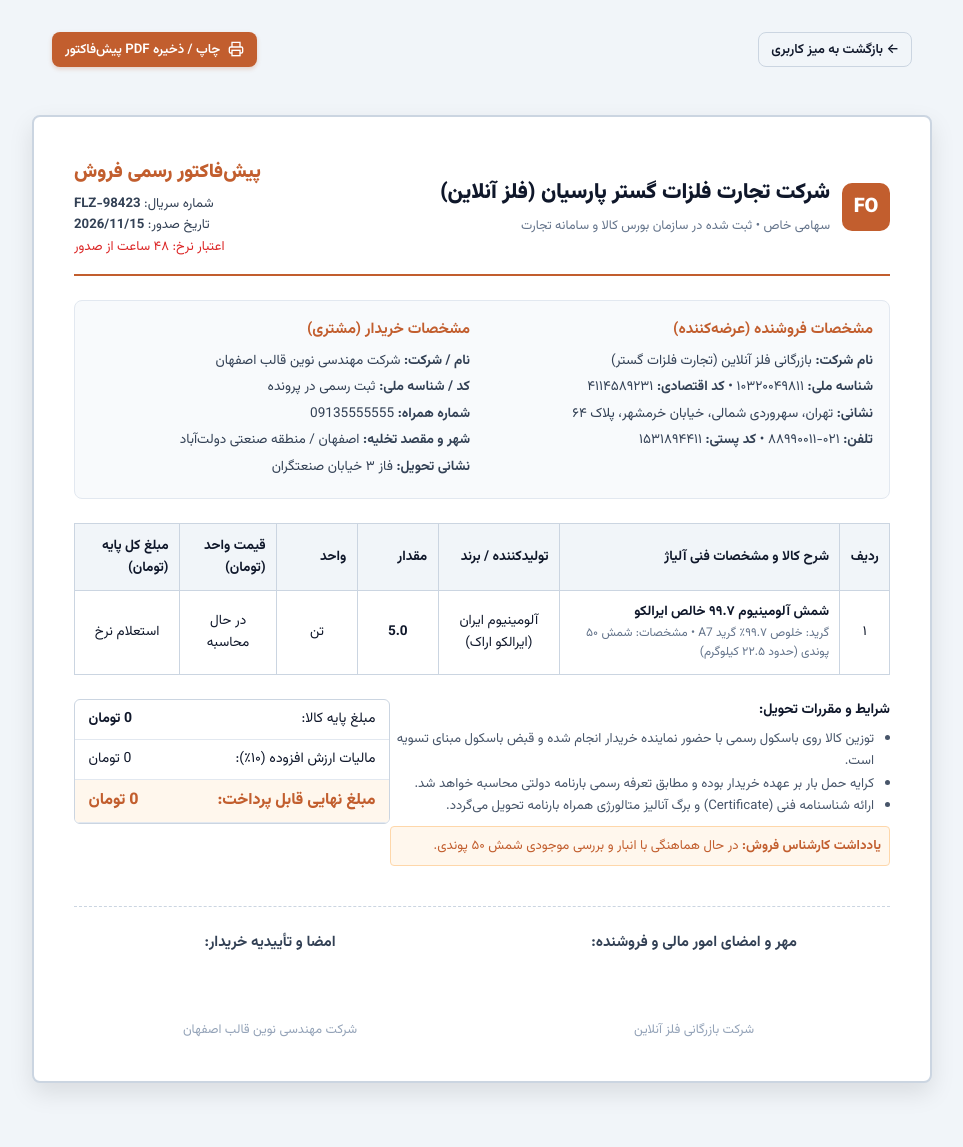
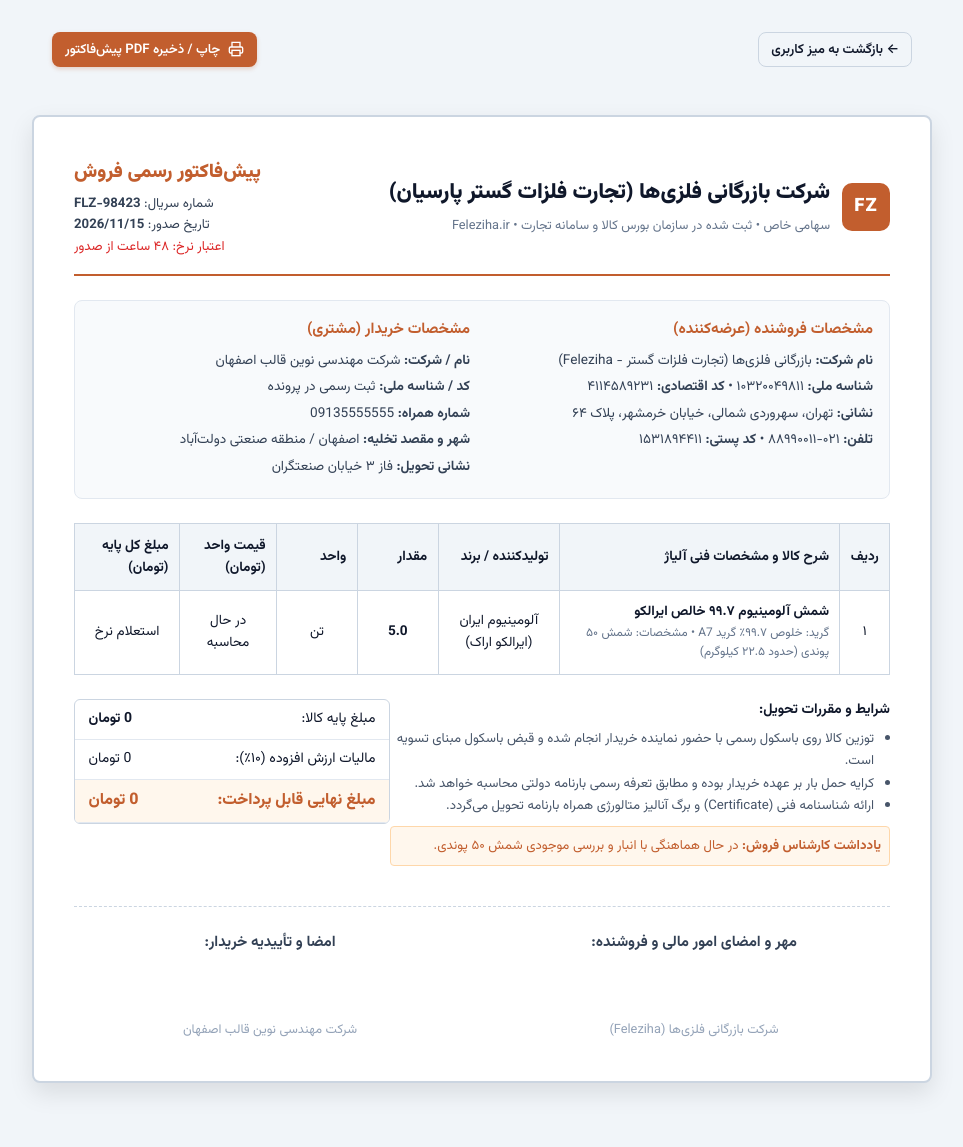
Before and after one commit to emohammadam-lab/feleziha, a Django app: page /invoice/FLZ-98423/ in a window 1280 px wide. Shown: the whole page, without its empty margins (158-1121 px from the left). Run offline with Django 4.2, Linux system fonts and the light colour scheme; data comes from the database, SQL or seed files in the repository; both versions use the stored data as it was after the commit.

Commit message:
feat: rebrand platform to Feleziha (فلزی‌ها) across header, logo, body, footer, and database

```diff
--- a/accounts/views.py
+++ b/accounts/views.py
@@ -70,7 +70,7 @@ def register_view(request):
             user.set_password(form.cleaned_data['password'])
             user.save()
             login(request, user)
-            messages.success(request, "ثبت‌نام شما با موفقیت تکمیل شد! به سامانه تخصصی فلز آنلاین خوش آمدید.")
+            messages.success(request, "ثبت‌نام شما با موفقیت تکمیل شد! به سامانه تخصصی فلزی‌ها (Feleziha) خوش آمدید.")
             return redirect('market:dashboard')
         else:
             messages.error(request, "لطفاً خطاهای فرم ثبت‌نام را بررسی و اصلاح فرمایید.")
--- a/core/settings.py
+++ b/core/settings.py
@@ -1,5 +1,5 @@
 """
-Django settings for FelezOnline (Iran Metal Market) project.
+Django settings for Feleziha (Iran Metal Market) project.
 """
 
 from pathlib import Path
--- a/market/context_processors.py
+++ b/market/context_processors.py
@@ -24,8 +24,9 @@ def market_global_context(request):
         'nav_categories': categories,
         'ticker_products': featured_ticker_products,
         'user_orders_count': user_orders_count,
-        'brand_name': 'فلز آنلاین',
-        'brand_tagline': 'مرجع تخصصی استعلام قیمت و تأمین مس و فلزات',
+        'brand_name': 'فلزی‌ها',
+        'brand_en': 'Feleziha',
+        'brand_tagline': 'مرجع تخصصی استعلام قیمت و معاملات مس و فلزات',
         'support_phone': '۰۲۱-۸۸۹۹۰۰۱۱',
         'support_mobile': '۰۹۱۲-۹۸۷۶۵۴۳',
     }
--- a/market/urls.py
+++ b/market/urls.py
@@ -15,6 +15,7 @@ urlpatterns = [
 
     path('dashboard/', views.customer_dashboard_view, name='dashboard'),
     path('invoice/<str:tracking_code>/', views.proforma_invoice_view, name='proforma_invoice'),
+    path('proforma/<str:tracking_code>/', views.proforma_invoice_view, name='proforma_invoice_alt'),
 
     # Management & Sales Portal
     path('management/', views.management_dashboard_view, name='management_dashboard'),
--- a/news/views.py
+++ b/news/views.py
@@ -63,7 +63,7 @@ def article_create_view(request):
         category_id = request.POST.get('category')
         summary = request.POST.get('summary')
         content = request.POST.get('content')
-        source = request.POST.get('source', 'تحریریه فلز آنلاین')
+        source = request.POST.get('source', 'تحریریه فلزی‌ها (Feleziha)')
         image_badge = request.POST.get('image_badge', 'تحلیل بازار')
         is_breaking = request.POST.get('is_breaking') == 'on'
 
--- a/static/css/style.css
+++ b/static/css/style.css
@@ -1,4 +1,4 @@
-/* FelezOnline - Modern Industrial Metal Marketplace Stylesheet
+/* Feleziha (فلزی‌ها) - Modern Industrial Metal Marketplace Stylesheet
    Dual Theme: Day (White & Copper Metals) / Night (Dark Slate & Amber Glow)
    RTL & Persian Typography
 */
--- a/static/js/main.js
+++ b/static/js/main.js
@@ -1,5 +1,5 @@
 /**
- * FelezOnline - Core Frontend Scripts
+ * Feleziha (فلزی‌ها) - Core Frontend Scripts
  * - Day / Night Theme Toggle with LocalStorage
  * - Real-time Metal Weight & Price Calculator
  * - Metal Tabs Switcher
--- a/templates/accounts/login.html
+++ b/templates/accounts/login.html
@@ -12,7 +12,7 @@
         <svg width="26" height="26" viewBox="0 0 24 24" fill="none" stroke="currentColor" stroke-width="2.2"><path d="M20 21v-2a4 4 0 0 0-4-4H8a4 4 0 0 0-4 4v2"></path><circle cx="12" cy="7" r="4"></circle></svg>
       </div>
       <h1 style="font-size:1.5rem; font-weight:900; color:var(--text-main); margin-bottom:0.35rem;">
-        ورود به سامانه معاملات فلز آنلاین
+        ورود به سامانه معاملات {{ brand_name }} (Feleziha)
       </h1>
       <p style="font-size:0.85rem; color:var(--text-muted);">
         دسترسی به استعلامات، پیگیری سفارشات و پیش‌فاکتورهای رسمی
--- a/templates/accounts/register.html
+++ b/templates/accounts/register.html
@@ -9,7 +9,7 @@
 
     <div style="text-align:center; margin-bottom:1.75rem;">
       <h1 style="font-size:1.5rem; font-weight:900; color:var(--text-main); margin-bottom:0.35rem;">
-        ثبت‌نام در سامانه معاملات فلز آنلاین
+        ثبت‌نام در سامانه معاملات {{ brand_name }} (Feleziha)
       </h1>
       <p style="font-size:0.85rem; color:var(--text-muted);">
         ویژه کارخانجات، کارگاه‌های صنعتی، پیمانکاران و خریداران عمده مس و فلزات
--- a/templates/accounts/user_management.html
+++ b/templates/accounts/user_management.html
@@ -14,7 +14,7 @@
           مدیریت کاربران و سطوح دسترسی سازمانی (Permissions & RBAC)
         </h1>
         <p style="font-size:0.875rem; color:var(--text-muted); margin-top:0.25rem;">
-          تنظیم حقوق دسترسی کارمندان، کارشناسان فروش، خبرنگاران و مشتریان سامانه فلز آنلاین
+          تنظیم حقوق دسترسی کارمندان، کارشناسان فروش، خبرنگاران و مشتریان سامانه {{ brand_name }} (Feleziha)
         </p>
       </div>
 
--- a/templates/base.html
+++ b/templates/base.html
@@ -92,7 +92,10 @@
           </svg>
         </div>
         <div class="brand-text">
-          <h1>{{ brand_name }}</h1>
+          <div style="display:flex; align-items:baseline; gap:0.4rem;">
+            <h1>{{ brand_name }}</h1>
+            <span style="font-size:0.75rem; color:var(--copper-primary); font-weight:900; letter-spacing:0.75px; font-family:system-ui, -apple-system, sans-serif;">FELEZIHA</span>
+          </div>
           <span>مرجع استعلام قیمت مس و فلزات</span>
         </div>
       </a>
--- a/templates/market/home.html
+++ b/templates/market/home.html
@@ -1,7 +1,7 @@
 {% extends "base.html" %}
 {% load static humanize %}
 
-{% block title %}فلز آنلاین | بازار تخصصی استعلام قیمت و خرید مس، آلومینیوم و فلزات{% endblock %}
+{% block title %}{{ brand_name }} (Feleziha) | بازار تخصصی استعلام قیمت و خرید مس، آلومینیوم و فلزات{% endblock %}
 
 {% block content %}
 <!-- ================= 1. HERO SECTION ================= -->
@@ -569,7 +569,7 @@
   <div class="container">
     <div style="text-align:center; max-width:700px; margin:0 auto 2.5rem;">
       <h2 style="font-size:1.75rem; font-weight:800; color:var(--text-main); margin-bottom:0.5rem;">
-        چرا شرکت‌ها و تولیدکنندگان <span style="color:var(--copper-primary);">فلز آنلاین</span> را انتخاب می‌کنند؟
+        چرا شرکت‌ها و تولیدکنندگان <span style="color:var(--copper-primary);">{{ brand_name }} (Feleziha)</span> را انتخاب می‌کنند؟
       </h2>
       <p style="color:var(--text-muted); font-size:0.925rem;">
         مزیت‌های استراتژیک در خرید فلزات صنعتی، کاهش ریسک خرید و حذف واسطه‌های غیررسمی
--- a/templates/market/inquiry_create.html
+++ b/templates/market/inquiry_create.html
@@ -12,7 +12,7 @@
         ثبت استعلام قیمت و دریافت پیش‌فاکتور رسمی
       </h1>
       <p style="font-size:0.9rem; color:var(--text-muted);">
-        فرم زیر را تکمیل فرمایید تا کارشناسان فروش فلز آنلاین، پیش‌فاکتور رسمی با اعمال تخفیف نقدی و هماهنگی بارگیری را صادر نمایند.
+        فرم زیر را تکمیل فرمایید تا کارشناسان فروش {{ brand_name }} (Feleziha)، پیش‌فاکتور رسمی با اعمال تخفیف نقدی و هماهنگی بارگیری را صادر نمایند.
       </p>
     </div>
 
--- a/templates/market/inquiry_success.html
+++ b/templates/market/inquiry_success.html
@@ -18,7 +18,7 @@
       </h1>
 
       <p style="font-size:0.95rem; color:var(--text-muted); line-height:1.7; margin-bottom:1.5rem;">
-        کد رهگیری اختصاصی سفارش شما صادر گردید. کارشناسان دپارتمان فروش فلز آنلاین در حال بررسی و صدور پیش‌فاکتور رسمی هستند.
+        کد رهگیری اختصاصی سفارش شما صادر گردید. کارشناسان دپارتمان فروش {{ brand_name }} (Feleziha) در حال بررسی و صدور پیش‌فاکتور رسمی هستند.
       </p>
 
       <!-- Tracking Code Box -->
--- a/templates/market/proforma_invoice.html
+++ b/templates/market/proforma_invoice.html
@@ -3,7 +3,7 @@
 <html lang="fa" dir="rtl">
 <head>
   <meta charset="UTF-8">
-  <title>پیش‌فاکتور رسمی فروش - {{ order.tracking_code }} | فلز آنلاین</title>
+  <title>پیش‌فاکتور رسمی فروش - {{ order.tracking_code }} | فلزی‌ها (Feleziha)</title>
   <link rel="stylesheet" href="{% static 'css/style.css' %}">
   <style>
     @media print {
@@ -34,12 +34,12 @@
     <!-- Top Header -->
     <div class="invoice-header">
       <div style="display:flex; align-items:center; gap:0.75rem;">
-        <div style="width:48px; height:48px; border-radius:10px; background:#c25e2e; color:#fff; display:flex; align-items:center; justify-content:center; font-weight:900; font-size:1.25rem;">
-          FO
+        <div style="width:48px; height:48px; border-radius:10px; background:#c25e2e; color:#fff; display:flex; align-items:center; justify-content:center; font-weight:900; font-size:1.15rem; letter-spacing:1px;">
+          FZ
         </div>
         <div>
-          <h2 style="font-size:1.35rem; font-weight:900; color:#0f172a; margin-bottom:0.15rem;">شرکت تجارت فلزات گستر پارسیان (فلز آنلاین)</h2>
-          <span style="font-size:0.8rem; color:#64748b;">سهامی خاص • ثبت شده در سازمان بورس کالا و سامانه تجارت</span>
+          <h2 style="font-size:1.35rem; font-weight:900; color:#0f172a; margin-bottom:0.15rem;">شرکت بازرگانی فلزی‌ها (تجارت فلزات گستر پارسیان)</h2>
+          <span style="font-size:0.8rem; color:#64748b;">سهامی خاص • ثبت شده در سازمان بورس کالا و سامانه تجارت • Feleziha.ir</span>
         </div>
       </div>
 
@@ -56,7 +56,7 @@
       <!-- Seller -->
       <div class="party-box">
         <h4>مشخصات فروشنده (عرضه‌کننده)</h4>
-        <p><strong>نام شرکت:</strong> بازرگانی فلز آنلاین (تجارت فلزات گستر)</p>
+        <p><strong>نام شرکت:</strong> بازرگانی فلزی‌ها (تجارت فلزات گستر - Feleziha)</p>
         <p><strong>شناسه ملی:</strong> ۱۰۳۲۰۰۴۹۸۱۱ • <strong>کد اقتصادی:</strong> ۴۱۱۴۵۸۹۲۳۱</p>
         <p><strong>نشانی:</strong> تهران، سهروردی شمالی، خیابان خرمشهر، پلاک ۶۴</p>
         <p><strong>تلفن:</strong> ۰۲۱-۸۸۹۹۰۰۱۱ • <strong>کد پستی:</strong> ۱۵۳۱۸۹۴۴۱۱</p>
@@ -154,7 +154,7 @@
     <div style="display:grid; grid-template-columns: 1fr 1fr; gap:2rem; margin-top:2.5rem; padding-top:1.5rem; border-top:1px dashed #cbd5e1; text-align:center;">
       <div>
         <div style="font-weight:700; color:#334155; margin-bottom:4rem;">مهر و امضای امور مالی و فروشنده:</div>
-        <div style="font-size:0.8rem; color:#94a3b8;">شرکت بازرگانی فلز آنلاین</div>
+        <div style="font-size:0.8rem; color:#94a3b8;">شرکت بازرگانی فلزی‌ها (Feleziha)</div>
       </div>
       <div>
         <div style="font-weight:700; color:#334155; margin-bottom:4rem;">امضا و تأییدیه خریدار:</div>
--- a/templates/news/news_detail.html
+++ b/templates/news/news_detail.html
@@ -1,7 +1,7 @@
 {% extends "base.html" %}
 {% load static humanize %}
 
-{% block title %}{{ article.title }} | اخبار فلز آنلاین{% endblock %}
+{% block title %}{{ article.title }} | اخبار {{ brand_name }}{% endblock %}
 
 {% block content %}
 <section class="section" style="padding-top:1.5rem;">
```
Also changed, not shown: seed_data.py (+7 -7 lines), README.md, db.sqlite3, 1 other file.
